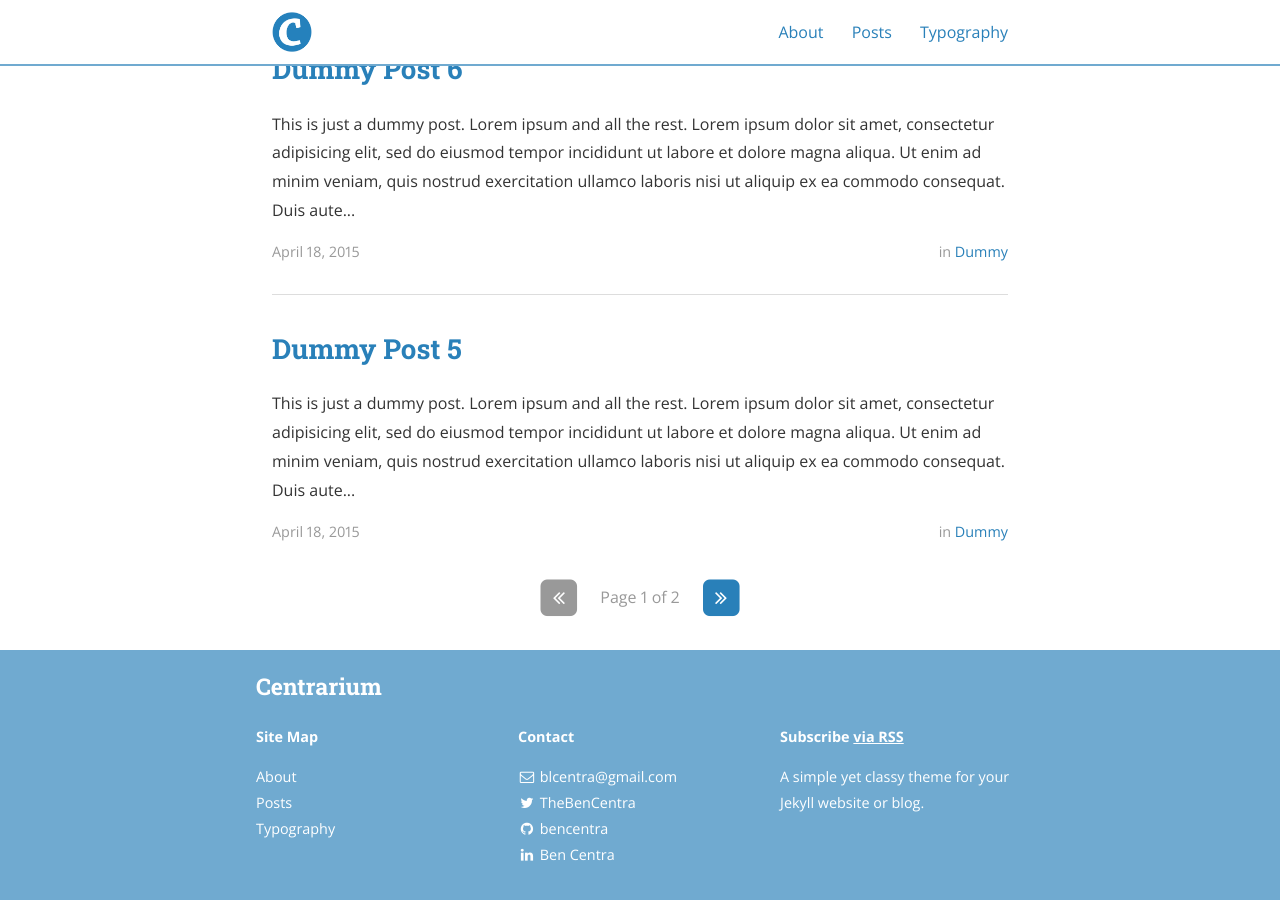
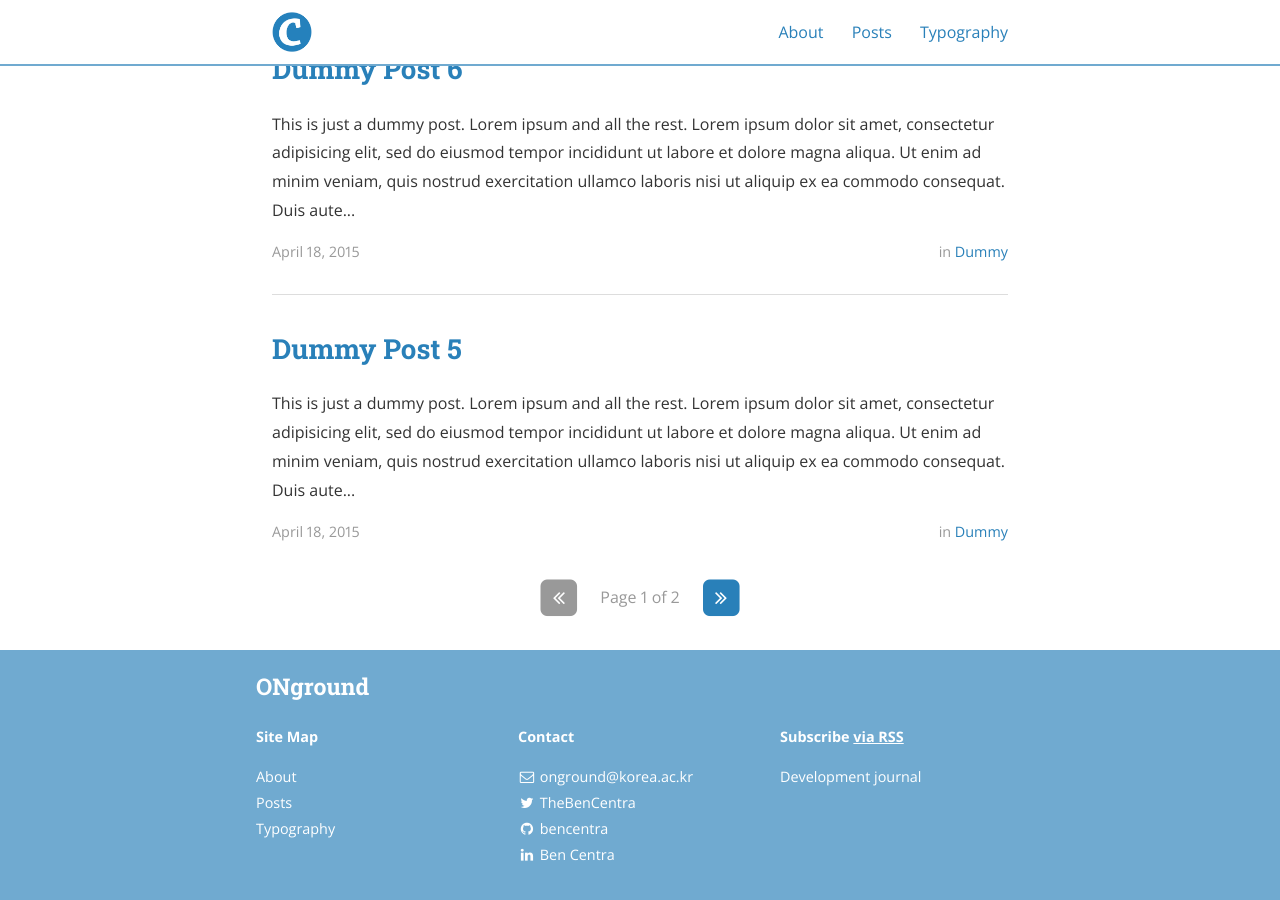
Before and after one commit to ONground-Korea/ONground-Korea.github.io, a Jekyll site: the page built from index.html, in a window 1280 px wide and 900 px high, scrolled down 1275 px. Built offline with Jekyll 4.4.1, drawn with Linux system fonts in a browser that asks for light colours; nearby versions of some CDN libraries; the list of posts is cut into pages by our own code; some of the changed text lies outside the part shown.

Commit message:
커스터마이징

```diff
--- a/_config.yml
+++ b/_config.yml
@@ -9,17 +9,17 @@ exclude:
   - "/vendor/"
 
 # Site settings
-title: Centrarium
-subtitle: "A simple yet classy theme for your Jekyll website or blog"
-email: blcentra@gmail.com
-name: Ben Centra
+title: ONground
+subtitle: "Beyond the ground coding"
+email: onground@korea.ac.kr
+name: Jisang Han
 description: >
-  A simple yet classy theme for your Jekyll website or blog.
+  Development journal
 # Base URL of site (i.e. /blog). It should always start with a slash,
 # and never end with a slash. Set it to a blank value if hosting at the
 # root of your server.
 baseurl: "" # the subpath of your site, e.g. /blog/
-url: "" # the base hostname & protocol for your site
+url: "https://ONground-Korea.github.io/" # the base hostname & protocol for your site
 cover: "/assets/header_image.jpg"
 logo: "/assets/logo.png"
 
```
